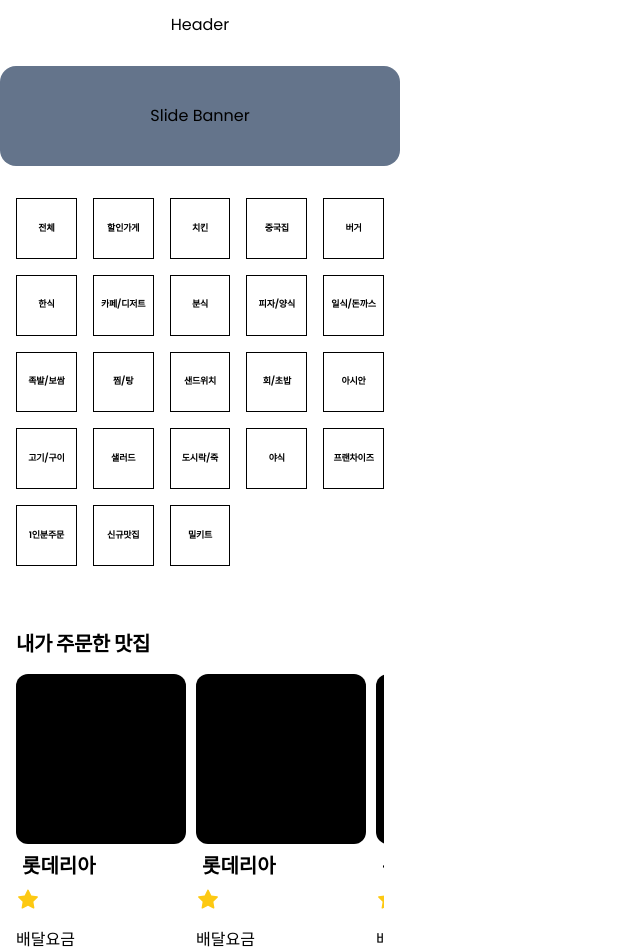
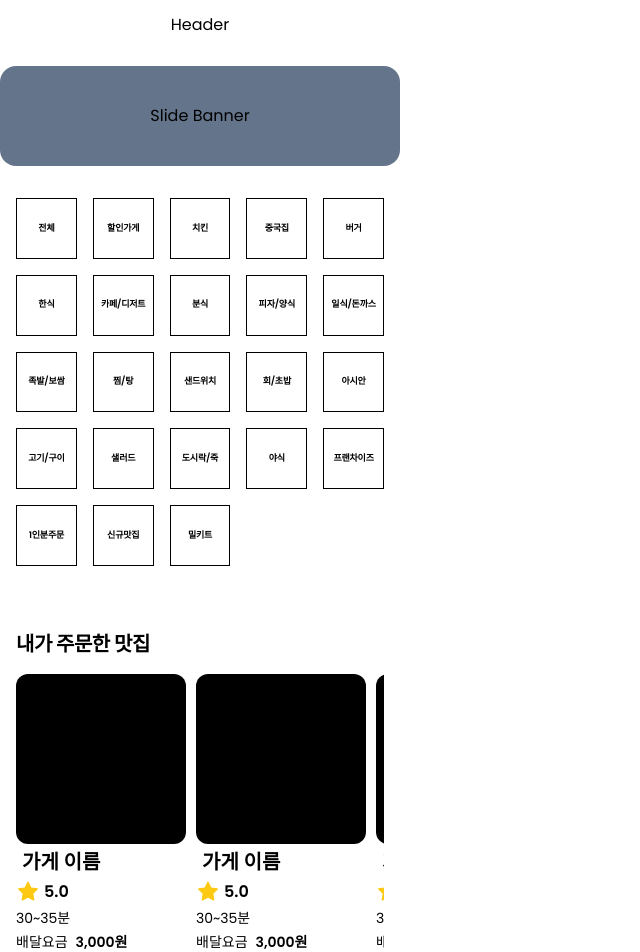
Before and after one commit to tlsrl6427/yogiyo-front, a Next.js app: page /home in a window 1280 px wide. Shown: the top 952 px of the page, without its empty margins (0-640 px from the left). Built offline with nearby package versions, Linux system fonts and the light colour scheme.

Commit message:
[chore] #5 gap 및 기타 css 수정

```diff
--- a/components/common/MaketInfoCard.tsx
+++ b/components/common/MaketInfoCard.tsx
@@ -3,25 +3,25 @@ import type { MaketInfoType } from '@/types';
 
   const MarketInfoCard = ({ info }: MaketInfoType) => {
     return (
-      <div className="w-[170px] h-[300px] flex flex-col gap-2">
+      <div className="w-[170px] h-[300px] flex flex-col gap-1">
         <div className="img_container w-full h-[170px] flex justify-center items-center overflow-hidden rounded-xl">
           {info.img ? <img className="w-full h-full" src={info.img} /> : <div className="w-full h-full bg-black" />}
         </div>
         <div className="title_container flex justify-start gap-1.5 rounded-md">
           {/* 나중에 요기요 아이콘 찾으면 여기다 넣기 */}
           <i>{/*yogiyo_icon*/}</i>
-          <p className="text-xl font-bold">{info.name}</p>
+          <p className="text-xl font-bold">{info.name || '가게 이름'}</p>
         </div>
-        <div className="rate_container flex justify-start items-center gap-1.5">
+        <div className="flex justify-start items-center gap-1">
           <AiFillStar fill="#FDC912" className="text-2xl" />
-          <p className='text-lg font-bold'>{info.rate}</p>
+          <p className='text-base font-bold'>{info.rate || '5.0'}</p>
         </div>
-        <div className="delay">
-          <p>{info.delay}</p>
+        <div className="text-sm">
+          <p>{info.delay || '30~35분'}</p>
         </div>
-        <div className="delFee flex items-center gap-2">
+        <div className="text-sm flex items-center gap-2">
           <span>배달요금</span>
-          <p className="font-bold">{info.delFee}</p>
+          <p className="font-bold">{info.delFee || '3,000원'}</p>
         </div>
       </div>
     )
--- a/components/home/ListSwiper.tsx
+++ b/components/home/ListSwiper.tsx
@@ -31,7 +31,7 @@ const ListSwiper = ({ dataList }: ListSwiperProps) => {
             return (
               <SwiperSlide key={i}>
                 <MarketInfoCard info={
-                  {'name': '롯데리아',}
+                  {}
                 }
                 />
               </SwiperSlide>
--- a/types.ts
+++ b/types.ts
@@ -5,8 +5,8 @@
 */
 export interface MaketInfoType {
   info: {
-    name: string;
-    rate?: number;
+    name?: string;
+    rate?: string;
     img?: string;
     delay?: string;
     delFee?: string;
```
